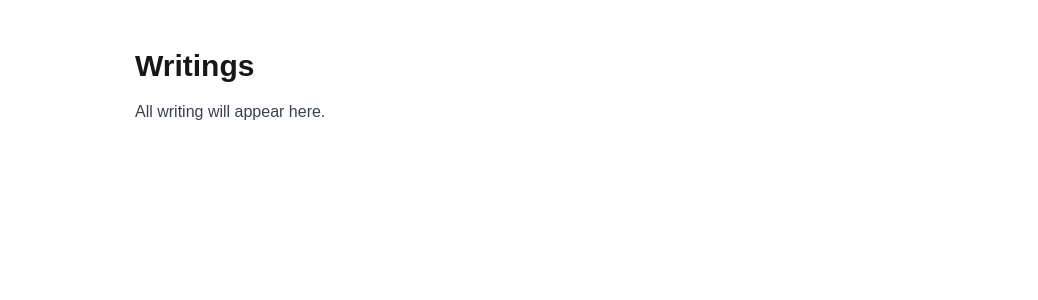
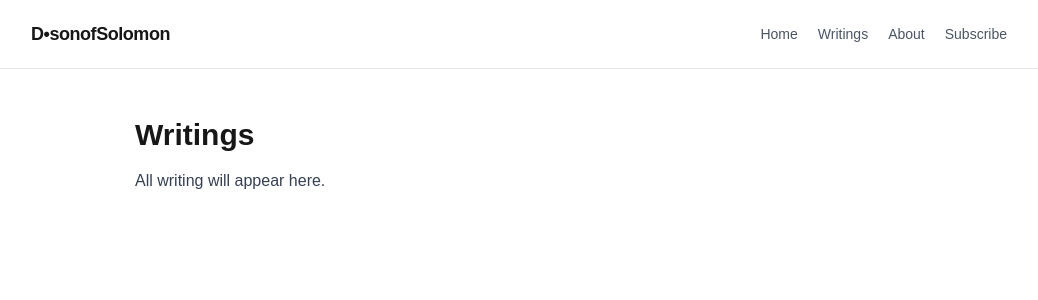
Before and after one commit to DSonOfSolomon/dsonofsolomon-blog, a Next.js app: page /writings in a window 1280 px wide. Shown: the top 300 px of the page, without its empty margins (121-1159 px from the left). Built offline with nearby package versions, Linux system fonts and the light colour scheme.

Commit message:
Add shared site header

```diff
--- a/src/app/layout.tsx
+++ b/src/app/layout.tsx
@@ -1,5 +1,6 @@
 import type { Metadata } from "next";
 import { Geist, Geist_Mono } from "next/font/google";
+import SiteHeader from "@/components/site/SiteHeader";
 import "./globals.css";
 
 const geistSans = Geist({
@@ -13,8 +14,8 @@ const geistMono = Geist_Mono({
 });
 
 export const metadata: Metadata = {
-  title: "Create Next App",
-  description: "Generated by create next app",
+  title: "D•sonofSolomon",
+  description: "Perspective, thoughts, ideas, observations and systems.",
 };
 
 export default function RootLayout({
@@ -23,11 +24,11 @@ export default function RootLayout({
   children: React.ReactNode;
 }>) {
   return (
-    <html
-      lang="en"
-      className={`${geistSans.variable} ${geistMono.variable} h-full antialiased`}
-    >
-      <body className="min-h-full flex flex-col">{children}</body>
+    <html lang="en">
+      <body className={`${geistSans.variable} ${geistMono.variable} antialiased`}>
+        <SiteHeader />
+        {children}
+      </body>
     </html>
   );
 }
--- /dev/null
+++ b/src/components/site/SiteHeader.tsx
@@ -0,0 +1,32 @@
+import Link from "next/link";
+
+const navLinks = [
+  { label: "Home", href: "/" },
+  { label: "Writings", href: "/writings" },
+  { label: "About", href: "/about" },
+  { label: "Subscribe", href: "/subscribe" },
+];
+
+export default function SiteHeader() {
+  return (
+    <header className="border-b border-gray-200 bg-white">
+      <div className="mx-auto flex max-w-5xl items-center justify-between px-6 py-5">
+        <Link href="/" className="text-lg font-semibold tracking-tight">
+        D•sonofSolomon
+        </Link>
+
+        <nav className="flex items-center gap-5 text-sm text-gray-600">
+          {navLinks.map((link) => (
+            <Link
+              key={link.href}
+              href={link.href}
+              className="transition hover:text-gray-950"
+            >
+              {link.label}
+            </Link>
+          ))}
+        </nav>
+      </div>
+    </header>
+  );
+}
```
